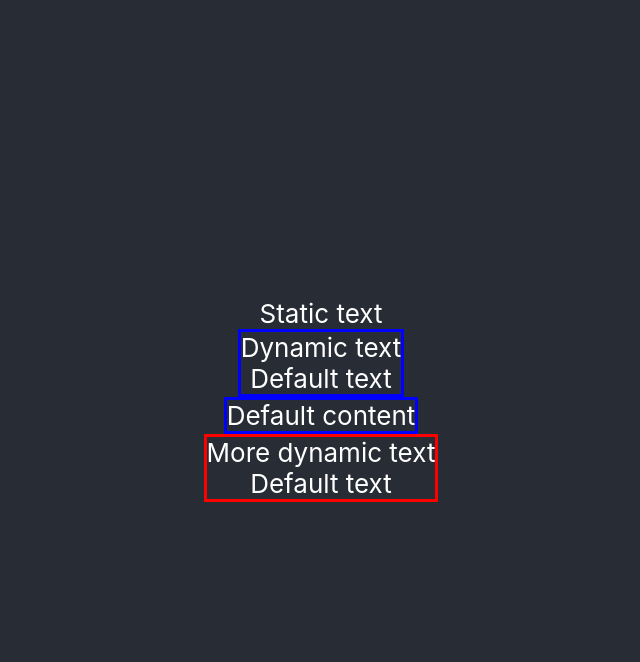
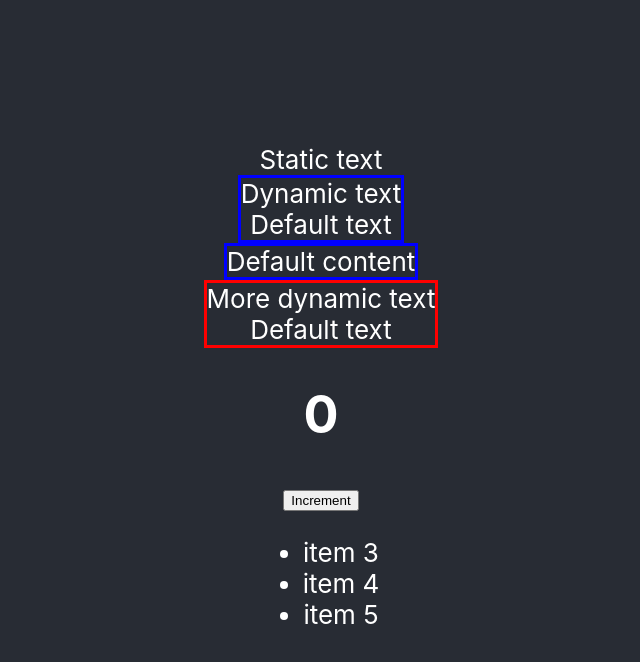
Before and after one commit to crraay/react-tutorial, a React (Create React App) app: page / in a window 1280 px wide. Shown: the top 662 px of the page, without its empty margins (319-959 px from the left). Built offline with nearby package versions, Linux system fonts and the light colour scheme.

Commit message:
create click counter and simple list components

```diff
--- a/src/App.js
+++ b/src/App.js
@@ -1,5 +1,7 @@
 import React from 'react';
 import './App.css';
+import { ClickCounter } from './components/ClickCounter';
+import { SimpleList } from "./components/SimpleList";
 
 const StaticTextComponent = () => {
   return <div>Static text</div>
@@ -48,6 +50,10 @@ function App() {
         </ContainerComponent>
 
         <ContainerComponent/>
+
+        <ClickCounter/>
+
+        <SimpleList numbers={[3,4,5]} />
       </header>
     </div>
   );
--- /dev/null
+++ b/src/components/ClickCounter.js
@@ -0,0 +1,56 @@
+import React from 'react';
+
+const handleClick1 = (e) => {
+  e.persist();
+  console.log('event', e);
+}
+
+const handleClick2 = (e, that) => {
+  e.persist();
+  console.log('event', e);
+  console.log('that', that);
+}
+
+export class ClickCounter extends React.Component {
+  constructor(props) {
+    super(props);
+    this.state = {
+      count: 0
+    };
+
+    this.handleClick3 = this.handleClick3.bind(this);
+  }
+
+  handleClick3(e) {
+    e.persist();
+    console.log('event', e);
+    console.log('this', this);
+  }
+
+  handleClick4 = (e) => {
+    e.persist();
+    console.log('event', e);
+    console.log('this', this);
+
+    this.setState({count: this.state.count + 1});
+  }
+
+  handleClick5 = (test) => (e) => {
+    e.persist();
+    console.log('event', e);
+    console.log('test', test);
+  }
+
+  render() {
+    return (
+      <div>
+        <h1>{this.state.count}</h1>
+        {/*<button onClick={handleClick1}>Increment</button>*/}
+        {/*<button onClick={(e) => handleClick2(e, this)}>Increment</button>*/}
+        {/*<button onClick={this.handleClick3}>Increment</button>*/}
+        <button onClick={this.handleClick4}>Increment</button>
+        {/*<button onClick={this.handleClick5('text')}>Increment</button>*/}
+      </div>
+    )
+  }
+}
--- /dev/null
+++ b/src/components/SimpleList.js
@@ -0,0 +1,21 @@
+import React from 'react';
+
+const SimpleListItem = ({ val }) => {
+  return <li>item {val}</li>
+}
+
+export const SimpleList = ({ numbers }) => {
+  //1
+  // const items = numbers.map(i => <li key={i.toString()}>item {i}</li>)
+
+  //2
+  // const items = numbers.map(i => <SimpleListItem key={i} val={i}/>)
+  // return <ul>{items}</ul>
+
+  //3
+  return (
+    <ul>
+      {numbers.map(i => <SimpleListItem key={i} val={i}/>)}
+    </ul>
+  );
+}
```
